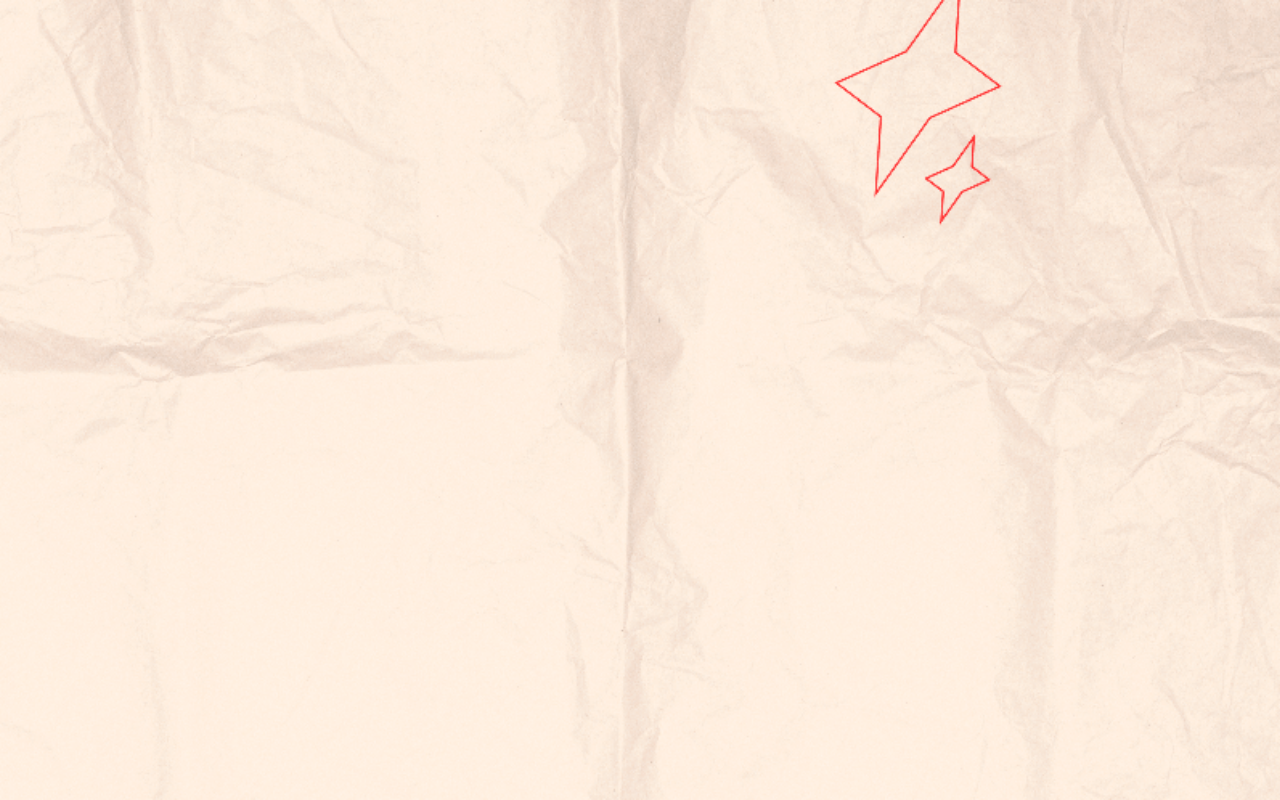
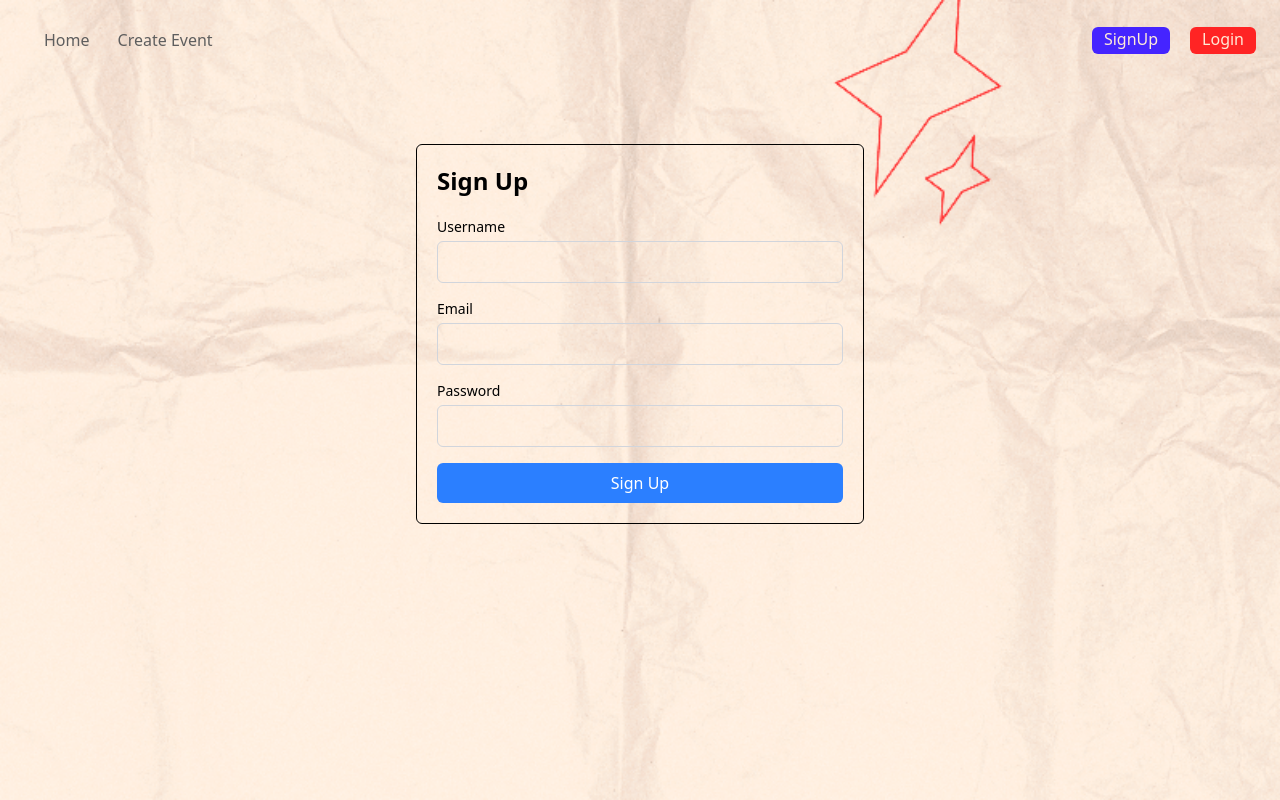
Before and after one commit to Bleon5/Event-Scheduler-Project, a React (Vite) app: page /signup in a window 1280 px wide. Before the commit this address had no page. Built offline with nearby package versions, Linux system fonts and the light colour scheme.

Commit message:
Created Sign Up component

```diff
--- a/src/App.jsx
+++ b/src/App.jsx
@@ -1,7 +1,8 @@
-import { BrowserRouter as Router,Routes,Route } from "react-router-dom";
+import { BrowserRouter as Router, Routes, Route } from "react-router-dom";
 import MainTemplate from "./layout/MainTemplate";
 import Home from "./pages/Home";
 import CreateEvent from "./pages/CreateEvent";
+import SignUp from "./pages/SignUp";
 
 function App() {
   return (
@@ -11,7 +12,7 @@ function App() {
           <Route path="/" element={<MainTemplate />}>
             <Route index element={<Home />} />
             <Route path="createEvent" element={<CreateEvent />} />
-
+            <Route path="signup" element={<SignUp />} />
           </Route>
         </Routes>
       </Router>
--- a/src/components/Navbar.jsx
+++ b/src/components/Navbar.jsx
@@ -1,19 +1,42 @@
-import { NavLink,Link } from "react-router-dom"
+import { NavLink, Link } from "react-router-dom";
 
 function Navbar() {
   return (
     <nav className="flex justify-between px-6 items-center h-[10vh]">
       <ul className="flex list-none gap-7 p-5">
         <li>
-                <NavLink to="/" className={({isActive}) => isActive ? "selected-link" : ""}>Home</NavLink>
+          <NavLink
+            to="/"
+            className={({ isActive }) => (isActive ? "selected-link" : "")}
+          >
+            Home
+          </NavLink>
         </li>
         <li>
-                <NavLink to="/createEvent" className={({isActive}) => isActive ? "selected-link" : ""}>Create Event</NavLink>
+          <NavLink
+            to="/createEvent"
+            className={({ isActive }) => (isActive ? "selected-link" : "")}
+          >
+            Create Event
+          </NavLink>
         </li>
       </ul>
-        <Link to="/login" className="rounded-md px-3 pb-[3px] bg-[#ff2424] text-[#ffead7]">Login</Link>
+      <div className="flex gap-5">
+        <Link
+          to="/signup"
+          className="rounded-md px-3 pb-[3px] bg-[#4524ff] text-[#ffead7]"
+        >
+          SignUp
+        </Link>
+        <Link
+          to="/login"
+          className="rounded-md px-3 pb-[3px] bg-[#ff2424] text-[#ffead7]"
+        >
+          Login
+        </Link>
+      </div>
     </nav>
-  )
+  );
 }
 
-export default Navbar
+export default Navbar;
--- /dev/null
+++ b/src/pages/SignUp.jsx
@@ -0,0 +1,78 @@
+import { useState } from "react";
+import { useNavigate } from "react-router-dom";
+
+function SignUp() {
+  const navigate = useNavigate();
+  const [formData, setFormData] = useState({
+    username: "",
+    email: "",
+    password: "",
+  });
+
+  const [error, setError] = useState("");
+
+  const handleChange = (e) => {
+    const { name, value } = e.target;
+    setFormData({ ...formData, [name]: value });
+  };
+
+  const handleSubmit = (e) => {
+    e.preventDefault();
+
+    if (!formData.username || !formData.email || !formData.password) {
+      setError("Please fill all required fields");
+      return;
+    }
+
+    localStorage.setItem("user", JSON.stringify(formData));
+
+    navigate("/login");
+  };
+
+  return (
+    <div className="max-w-md mx-auto mt-10 p-5 border rounded-md">
+      <h2 className="text-2xl font-semibold mb-5">Sign Up</h2>
+      <form onSubmit={handleSubmit}>
+        <div className="mb-4">
+          <label className="block text-sm font-medium mb-1">Username</label>
+          <input
+            type="text"
+            name="username"
+            value={formData.username}
+            onChange={handleChange}
+            className="w-full px-3 py-2 border border-gray-300 rounded-md"
+          />
+        </div>
+        <div className="mb-4">
+          <label className="block text-sm font-medium mb-1">Email</label>
+          <input
+            type="email"
+            name="email"
+            value={formData.email}
+            onChange={handleChange}
+            className="w-full px-3 py-2 border border-gray-300 rounded-md"
+          />
+        </div>
+        <div className="mb-4">
+          <label className="block text-sm font-medium mb-1">Password</label>
+          <input
+            type="password"
+            name="password"
+            value={formData.password}
+            onChange={handleChange}
+            className="w-full px-3 py-2 border border-gray-300 rounded-md"
+          />
+        </div>
+        {error && <div className="text-red-500 mb-5">{error}</div>}
+        <button
+          type="submit"
+          className="w-full bg-blue-500 text-white py-2 rounded-md cursor-pointer hover:bg-white hover:text-blue-500 transition-all duration-300 ease-in"
+        >
+          Sign Up
+        </button>
+      </form>
+    </div>
+  );
+}
+
+export default SignUp;
```
Lines whose indentation alone changed are shown as unchanged.
